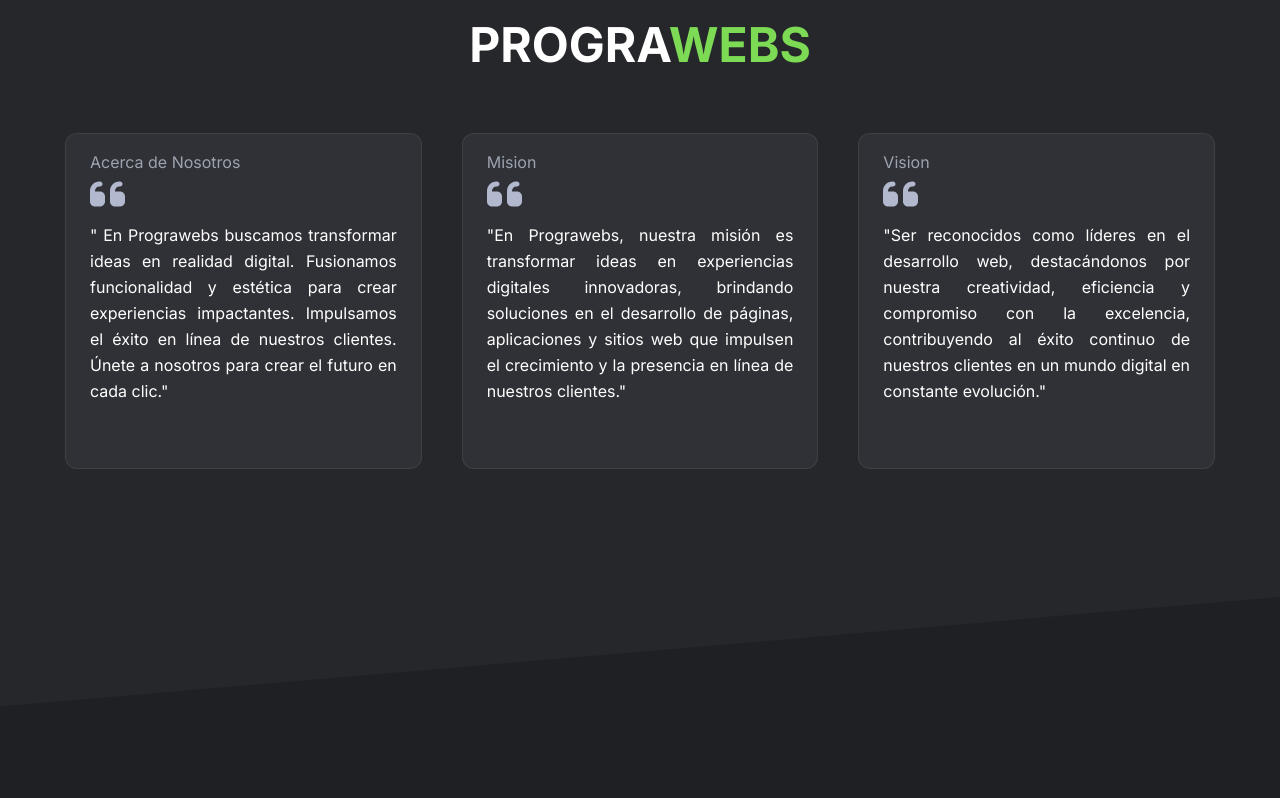
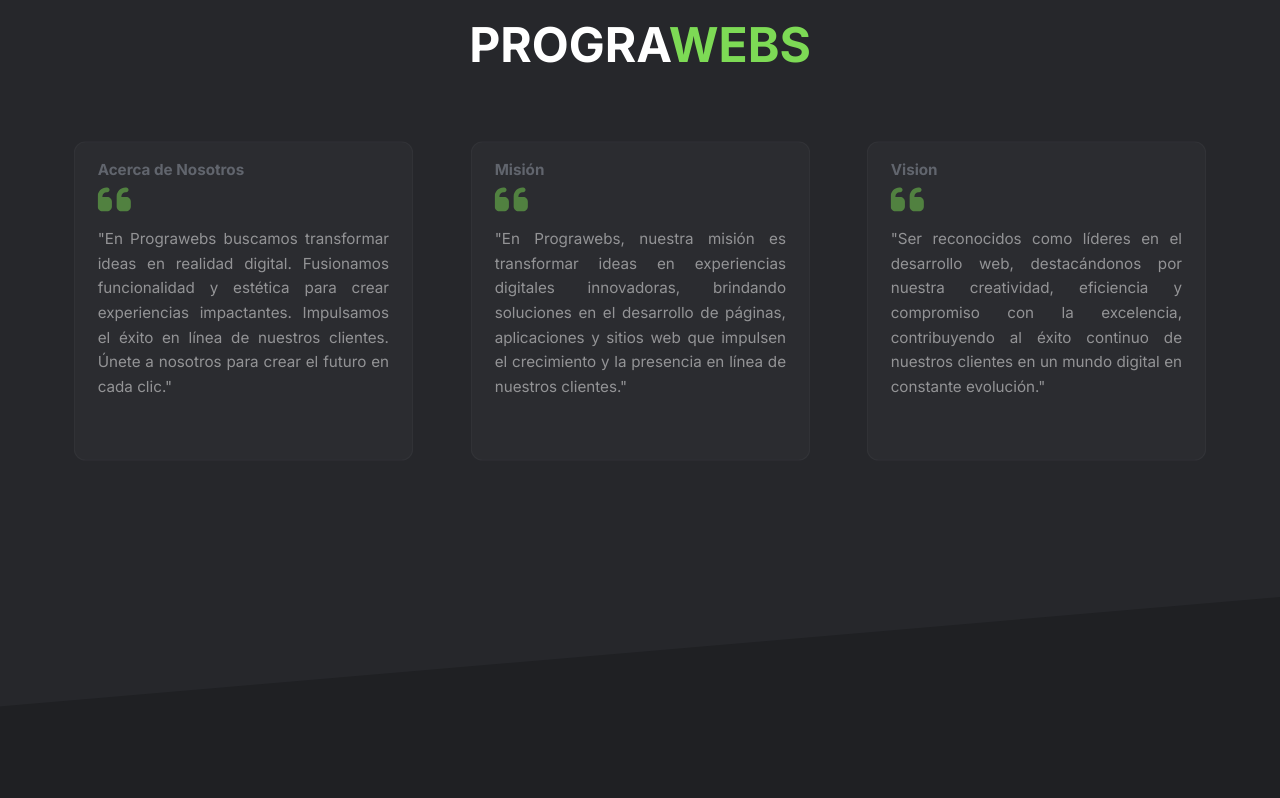
Before and after one commit to xavii07/prograwebs, an Astro site: page / in a window 1280 px wide. Shown: the part 2821-3619 px from the top of the page. Built offline with nearby package versions, Linux system fonts and the light colour scheme; Astro itself is replaced by a stand-in of ours.

Commit message:
styles section about

```diff
--- a/src/assets/icons/QuoteIcon.jsx
+++ b/src/assets/icons/QuoteIcon.jsx
@@ -2,7 +2,7 @@
   <svg
     xmlns="http://www.w3.org/2000/svg"
     viewBox="0 0 448 512"
-    className="fill-customContentSubtitle"
+    fill="#7dda55"
     width="35px"
   >
     <path d="M0 216C0 149.7 53.7 96 120 96h8c17.7 0 32 14.3 32 32s-14.3 32-32 32h-8c-30.9 0-56 25.1-56 56v8h64c35.3 0 64 28.7 64 64v64c0 35.3-28.7 64-64 64H64c-35.3 0-64-28.7-64-64V320 288 216zm256 0c0-66.3 53.7-120 120-120h8c17.7 0 32 14.3 32 32s-14.3 32-32 32h-8c-30.9 0-56 25.1-56 56v8h64c35.3 0 64 28.7 64 64v64c0 35.3-28.7 64-64 64H320c-35.3 0-64-28.7-64-64V320 288 216z" />
--- a/src/components/Testimonials.jsx
+++ b/src/components/Testimonials.jsx
@@ -1,24 +1,6 @@
 import { motion } from "framer-motion";
-
 import { QuoteIcon } from "../assets/icons/QuoteIcon";
-
-const testimonialsData = [
-  {
-    customerTitle: "Acerca de Nosotros",
-    content:
-      " En Prograwebs buscamos transformar ideas en realidad digital. Fusionamos funcionalidad y estética para crear experiencias impactantes. Impulsamos el éxito en línea de nuestros clientes. Únete a nosotros para crear el futuro en cada clic.",
-  },
-  {
-    customerTitle: "Mision",
-    content:
-      "En Prograwebs, nuestra misión es transformar ideas en experiencias digitales innovadoras, brindando soluciones en el desarrollo de páginas, aplicaciones y sitios web que impulsen el crecimiento y la presencia en línea de nuestros clientes.",
-  },
-  {
-    customerTitle: "Vision",
-    content:
-      "Ser reconocidos como líderes en el desarrollo web, destacándonos por nuestra creatividad, eficiencia y compromiso con la excelencia, contribuyendo al éxito continuo de nuestros clientes en un mundo digital en constante evolución.",
-  },
-];
+import { aboutData } from "../consts/consts";
 
 export const Testimonials = () => (
   <section className="w-full flex justify-center pt-10 mb-16 lg:mb-32 bg-customDarkBg2 relative">
@@ -38,14 +20,14 @@
         </div>
 
         <div className="flex flex-col lg:flex-row gap-8 lg:gap-5 xl:gap-10 px-6 xl:px-0 items-center">
-          {testimonialsData.map((testimonial, index) => (
+          {aboutData.map((testimonial, index) => (
             <div
-              className="w-11/12 sm:w-4/5 md:w-[560px] lg:w-1/3 custom-border-gray-darker rounded-xl bg-customDarkBg3 flex flex-col px-6 py-4"
+              className="w-11/12 sm:w-4/5 md:w-[560px] lg:w-1/3 custom-border-gray-darker rounded-xl bg-customDarkBg3 flex flex-col px-6 py-4 opacity-50 scale-95 hover:opacity-100 hover:scale-100 hover:transition-all"
               key={`${testimonial.customerName}-${index}`}
             >
-              <div className="custom-content-text-gray">
-                {testimonial.customerTitle}
-              </div>
+              <p className="custom-content-text-gray text-2xl font-bold">
+                {testimonial.title}
+              </p>
               <div className="flex mb-2">
                 <QuoteIcon />
               </div>
--- a/src/consts/consts.ts
+++ b/src/consts/consts.ts
@@ -1 +1,19 @@
 export const SENDER_MAIL = "segundo.gaspata8420@utc.edu.ec";
+
+export const aboutData = [
+  {
+    title: "Acerca de Nosotros",
+    content:
+      "En Prograwebs buscamos transformar ideas en realidad digital. Fusionamos funcionalidad y estética para crear experiencias impactantes. Impulsamos el éxito en línea de nuestros clientes. Únete a nosotros para crear el futuro en cada clic.",
+  },
+  {
+    title: "Misión",
+    content:
+      "En Prograwebs, nuestra misión es transformar ideas en experiencias digitales innovadoras, brindando soluciones en el desarrollo de páginas, aplicaciones y sitios web que impulsen el crecimiento y la presencia en línea de nuestros clientes.",
+  },
+  {
+    title: "Vision",
+    content:
+      "Ser reconocidos como líderes en el desarrollo web, destacándonos por nuestra creatividad, eficiencia y compromiso con la excelencia, contribuyendo al éxito continuo de nuestros clientes en un mundo digital en constante evolución.",
+  },
+];
```
